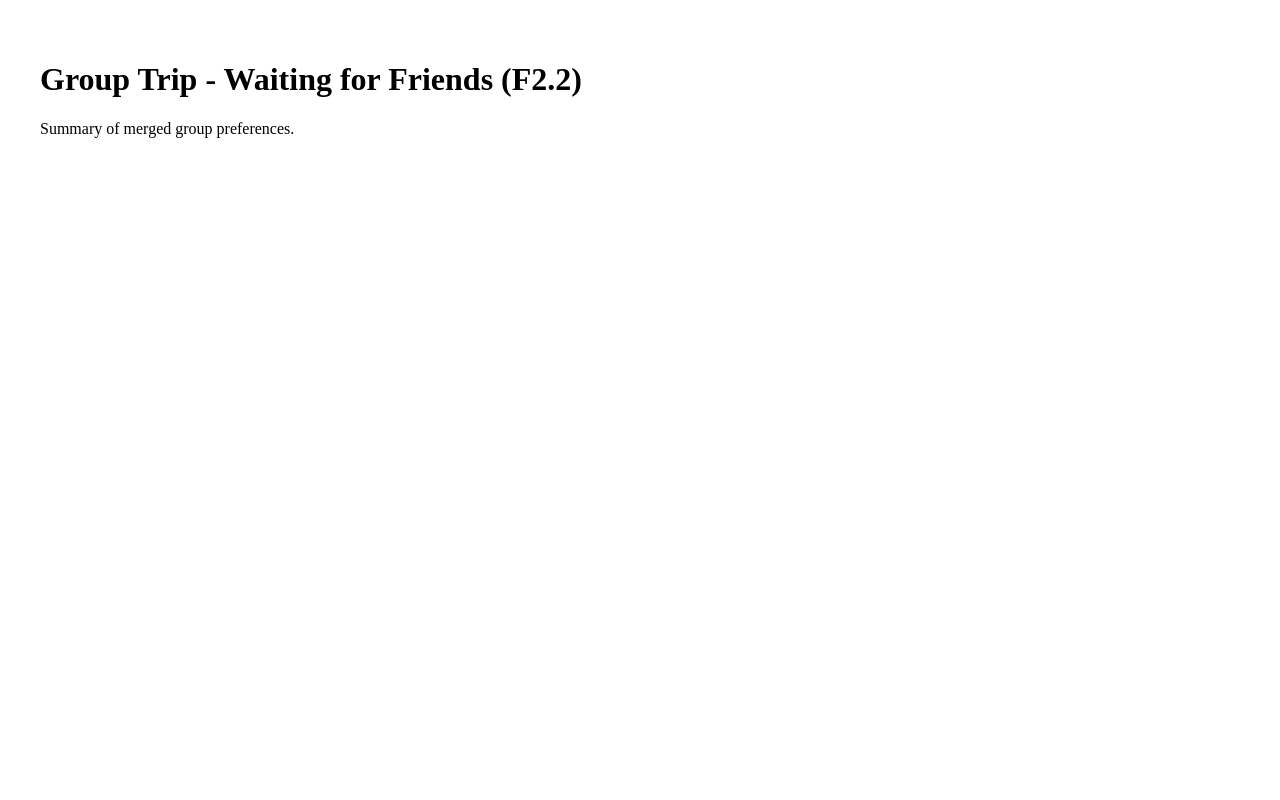
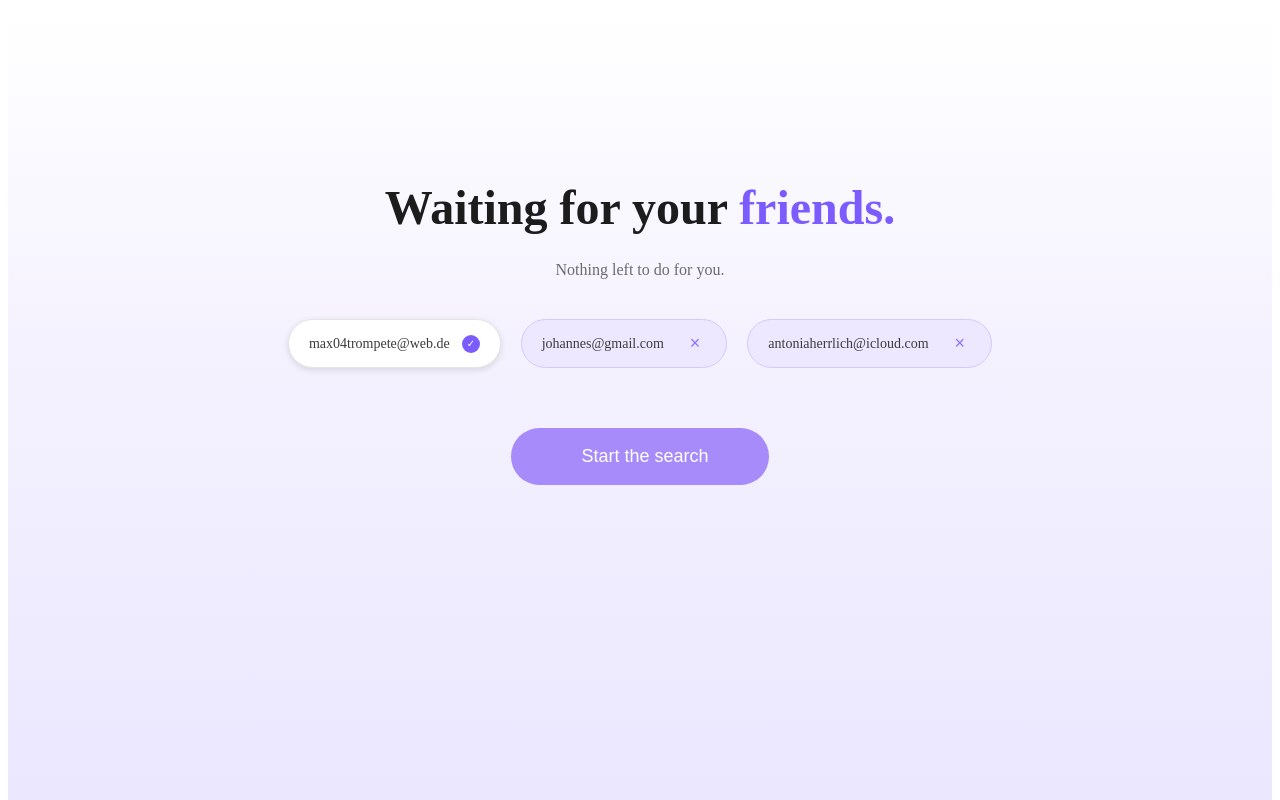
Before and after one commit to cpenseur/Group-FYP-25-S4-28, a React app in the folder frontend/: page /group-wait-for-friends in a window 1280 px wide. Shown: the top 800 px of the page. Built offline with nearby package versions, Linux system fonts and the light colour scheme; no server answers; the HTML template or start-up script is replaced by a standard one.

Commit message:
Update groupWaitForFriends.tsx

```diff
--- a/frontend/src/pages/groupWaitForFriends.tsx
+++ b/frontend/src/pages/groupWaitForFriends.tsx
@@ -1,8 +1,169 @@
+//export default function GroupWaitForFriends() {
+//  return (
+//    <div style={{ padding: "2rem" }}>
+//      <h1>Group Trip - Waiting for Friends (F2.2)</h1>
+//      <p>Summary of merged group preferences.</p>
+//    </div>
+//  );
+//}
+
+// frontend/src/pages/groupWaitForFriends.tsx
+
+import React, { useState } from "react";
+
 export default function GroupWaitForFriends() {
+  // Simulated list of participants
+  const [friends, setFriends] = useState([
+    { email: "max04trompete@web.de", status: "confirmed" },
+    { email: "johannes@gmail.com", status: "pending" },
+    { email: "antoniaherrlich@icloud.com", status: "pending" },
+  ]);
+
+  // Remove a pending friend
+  const removeFriend = (email: string) => {
+    setFriends((prev) => prev.filter((f) => f.email !== email));
+  };
+
   return (
-    <div style={{ padding: "2rem" }}>
-      <h1>Group Trip - Waiting for Friends (F2.2)</h1>
-      <p>Summary of merged group preferences.</p>
+    <div
+      style={{
+        minHeight: "100vh",
+        background:
+          "linear-gradient(180deg, #FFFFFF 0%, #F5F2FF 35%, #E7E3FF 100%)",
+        display: "flex",
+        flexDirection: "column",
+        alignItems: "center",
+        paddingTop: "140px",
+      }}
+    >
+      {/* Title */}
+      <h1
+        style={{
+          fontSize: "48px",
+          fontWeight: 700,
+          marginBottom: "10px",
+          color: "#1C1C1C",
+        }}
+      >
+        Waiting for your{" "}
+        <span style={{ color: "#7C5CFF" }}>friends.</span>
+      </h1>
+
+      {/* Subtitle */}
+      <p
+        style={{
+          fontSize: "16px",
+          color: "#6B6B6B",
+          marginBottom: "40px",
+        }}
+      >
+        Nothing left to do for you.
+      </p>
+
+      {/* Friend tags row */}
+      <div
+        style={{
+          display: "flex",
+          gap: "20px",
+          marginBottom: "60px",
+        }}
+      >
+        {friends.map((f, index) => (
+          <div
+            key={index}
+            style={{
+              display: "flex",
+              alignItems: "center",
+              padding: "12px 20px",
+              background: f.status === "confirmed" ? "#FFFFFF" : "#EDE7FF",
+              borderRadius: "50px",
+              boxShadow:
+                f.status === "confirmed"
+                  ? "0px 2px 6px rgba(0,0,0,0.12)"
+                  : "none",
+              border:
+                f.status === "confirmed"
+                  ? "1px solid #E5E5E5"
+                  : "1px solid #D6C8FF",
+            }}
+          >
+            <span
+              style={{
+                fontSize: "14px",
+                marginRight: "12px",
+                color: "#3B3B3B",
+              }}
+            >
+              {f.email}
+            </span>
+
+            {/* Confirmed: Purple check circle */}
+            {f.status === "confirmed" && (
+              <span
+                style={{
+                  width: "18px",
+                  height: "18px",
+                  borderRadius: "50%",
+                  background: "#7C5CFF",
+                  display: "inline-block",
+                  position: "relative",
+                }}
+              >
+                <span
+                  style={{
+                    position: "absolute",
+                    left: "5px",
+                    top: "3px",
+                    fontSize: "10px",
+                    color: "white",
+                  }}
+                >
+                  ✓
+                </span>
+              </span>
+            )}
+
+            {/* Pending: X button */}
+            {f.status === "pending" && (
+              <button
+                onClick={() => removeFriend(f.email)}
+                style={{
+                  marginLeft: "8px",
+                  background: "transparent",
+                  border: "none",
+                  fontSize: "18px",
+                  cursor: "pointer",
+                  color: "#8D73FF",
+                }}
+              >
+                ×
+              </button>
+            )}
+          </div>
+        ))}
+      </div>
+
+      {/* Start the search button */}
+      <button
+        style={{
+          padding: "18px 60px",
+          background: "#A78BFA",
+          color: "white",
+          border: "none",
+          borderRadius: "40px",
+          fontSize: "18px",
+          cursor: "pointer",
+          display: "flex",
+          alignItems: "center",
+          gap: "10px",
+        }}
+        onClick={() => {
+          window.location.href = "/group-itinerary-summary";
+        }}
+      >
+        <span style={{ fontSize: "18px" }}></span>
+        Start the search
+      </button>
     </div>
   );
 }
```
